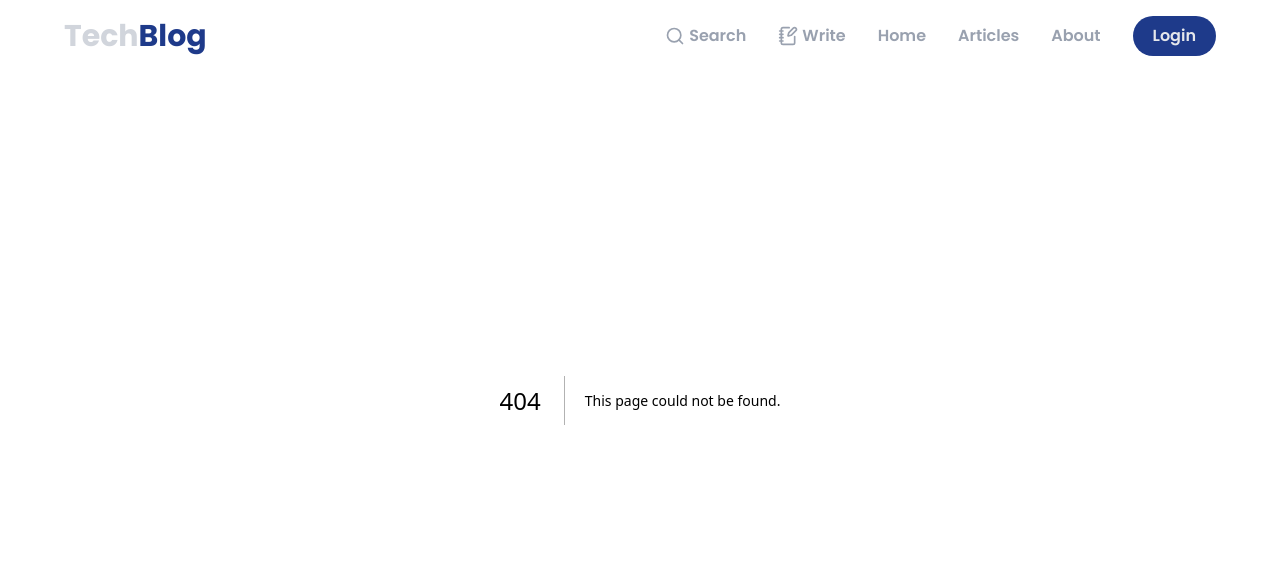
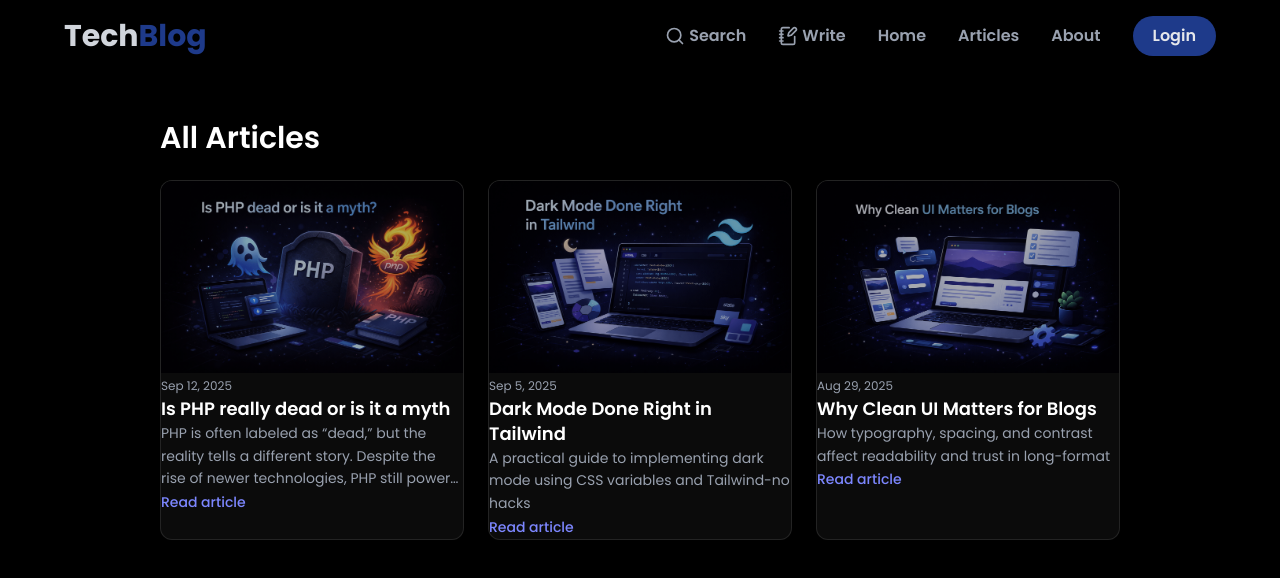
Before and after one commit to Kuldeep9711/tech-blog, a Next.js app: page /articles in a window 1280 px wide. Before the commit this address had no page. Shown: the top 578 px of the page. Built offline with nearby package versions, Linux system fonts and the light colour scheme.

Commit message:
Add Articles component

```diff
--- /dev/null
+++ b/src/app/articles/page.tsx
@@ -0,0 +1,50 @@
+import { posts } from "@/components/home/RecentPosts";
+import ContainerLayout from "@/layouts/ContainerLayout";
+import Image from "next/image";
+import Link from "next/link";
+
+
+
+export default function ArticlesPage() {
+    return (
+        <ContainerLayout>
+            <div className="space-y-6">
+                <h2 className="text-xl sm:text-2xl md:text-3xl text-white font-semibold ">
+                    All Articles
+                </h2>
+                  <div className='grid grid-cols-1 md:grid-cols-2 lg:grid-cols-3 gap-6'>
+          {posts.map((post) => {
+            return(
+                <div key={post.id} className="group rounded-xl overflow-hidden bg-[#0B0B0B] border border-white/10 transition-all duration-300 hover:translate-y-1 hover:border-white/20">
+                  {/* image */}
+                  <div className="relative h-48 w-full overflow-hidden">
+                     <Image
+                     src={post.image}
+                     alt={post.title}
+                     className="object-cover transition-transform duration-500 group-hover:scale-105"
+                     fill
+                     />
+                     <div className="absolute inset-0 bg-black/30"/>
+                  </div>
+
+                  {/* content */}
+                  <div>
+                      <time className="text-xs text-gray-400">{post.date}</time>
+
+                      <h3 className="text-lg font-semibold text-white leading-snug group-hover:text-indigo-400 transition-colors">
+                        {post.title}
+                      </h3>
+                      <p className="text-sm text-gray-400 leading-relaxed line-clamp-3">
+                        {post.excerpt}</p>
+                        <Link href={`/articles/${post.slug}`} className="inline-block text-sm font-medium text-indigo-400 hover:underline">
+                         Read article
+                        </Link>
+                     </div>
+                 </div>
+            )
+          })}
+       </div>
+            </div>
+        </ContainerLayout>
+    )
+}
--- a/src/app/write/page.tsx
+++ b/src/app/write/page.tsx
@@ -70,12 +70,16 @@
 
           {/* editor */}
      {/*      <div className="rounded-2xl overflow-hidden border border-white/10"> */}
-     <div className="border rounded-xl p-6 min-h-[350px] bg-zinc-950 text-gray-200 focus-within:border-indigo-500 transition">
+     <div className="border rounded-xl p-6 min-h-[350px] bg-zinc-950 text-gray-200 focus-within:border-indigo-500 transition mb-10">
             <EditorContent
             editor={editor}
             className="outline-none" />
           </div>
-
+         <div className="flex justify-end">
+           <button className="px-6 py-3 rounded-full bg-primary cursor-pointer text-white font-semibold transition-colors">
+            Publish
+          </button>
+         </div>
          </form>
     </section>
   )
```
